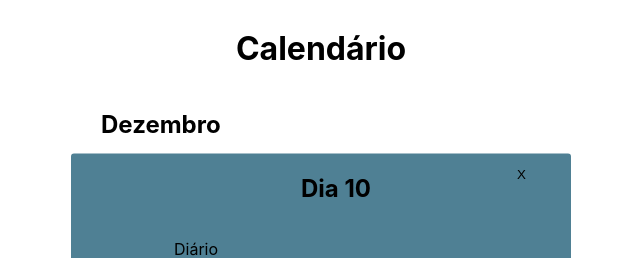
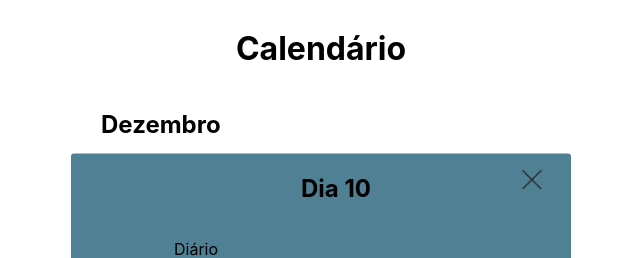
Before and after one commit to vinicius-mns/Calories-Tracker, a React (Create React App) app: page /Calendar_tracker in a window 1280 px wide. Both pictures are taken after a click on the button "10". Shown: the top 258 px of the page, without its empty margins (319-959 px from the left). Built offline with nearby package versions, Linux system fonts and the light colour scheme.

Commit message:
implementa funcao close modal

```diff
--- a/src/components/Calendar.jsx
+++ b/src/components/Calendar.jsx
@@ -1,5 +1,6 @@
 import React from 'react';
 import { useState } from 'react';
+import cross from '../ideal/cross.png'
 import '../styles/calendar.css'
 import '../styles/modal.css';
 
@@ -80,7 +81,7 @@ export default function Calendar() {
       <div className='modal'>
         <div className='header'>
           <h2>Dia {day}</h2>
-          <button>X</button>
+          <button onClick={ closeModal } ><img src={cross} alt='fechar' /></button>
         </div>
 
         <div className='main'>
@@ -107,6 +108,10 @@ export default function Calendar() {
     )
   }
 
+  function closeModal() {
+    setModal(false)
+  }
+
   return(
     <div className='calendar'>
       { modal && Modal() }
--- a/src/styles/modal.css
+++ b/src/styles/modal.css
@@ -14,6 +14,11 @@
   align-items: center;
 
   z-index: 100;
+}
+
+.modal img {
+  width: 30px;
+  background-color: transparent;
 }
 
 .header {
```
Also changed, not shown: src/ideal/cross.png (added).
